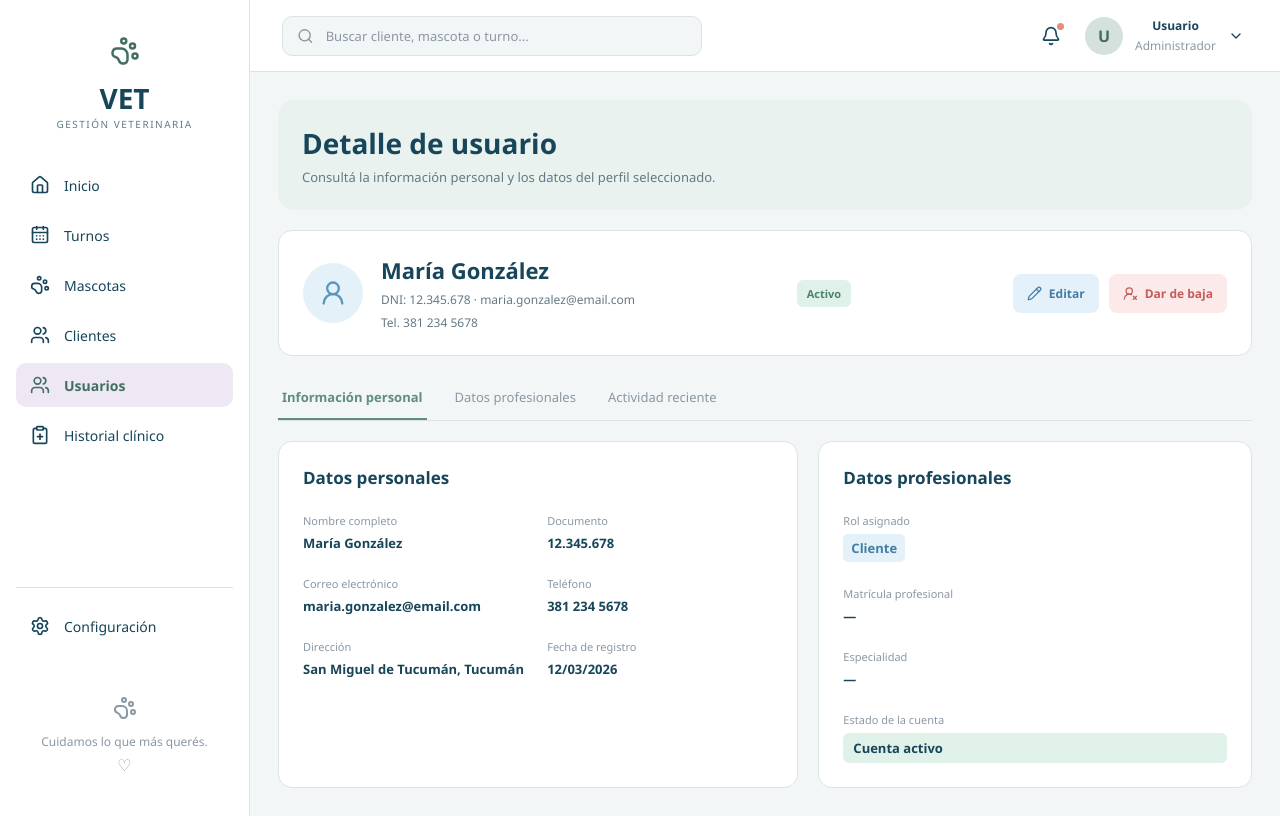
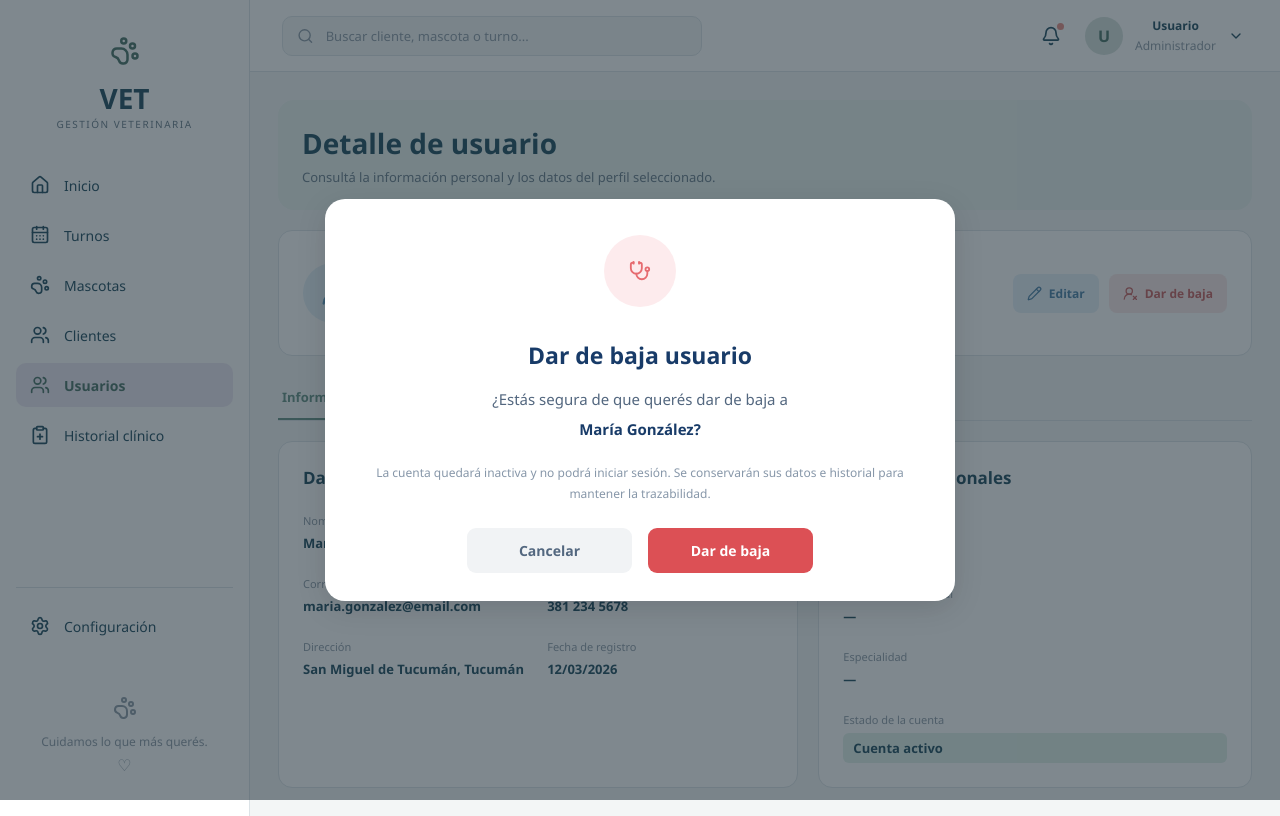
Before and after one commit to MaraBayurk/VET-TF-TUP-UTN, a React (Vite) app in the folder frontend/: page /usuarios/1 in a window 1280 px wide. Both pictures are taken after a click on the button "Dar de baja". Built offline with nearby package versions, Linux system fonts and the light colour scheme.

Commit message:
feat(frontend): add reusable user deactivation modal

```diff
--- /dev/null
+++ b/frontend/src/components/commons/ConfirmModal/ConfirmModal.scss
@@ -0,0 +1,114 @@
+
+.confirm-modal {
+  width: min(100% - 32px, 630px);
+  padding: 36px 48px 28px;
+  background: #ffffff;
+  border-radius: 20px;
+  text-align: center;
+  box-shadow: 0 8px 30px rgba(0, 0, 0, 0.12);
+
+  &__overlay {
+    position: fixed;
+    inset: 0;
+    z-index: 1000;
+    display: flex;
+    align-items: center;
+    justify-content: center;
+    padding: 24px;
+    background: rgba(35, 51, 61, 0.58);
+  }
+
+  &__icon {
+    display: flex;
+    align-items: center;
+    justify-content: center;
+    width: 72px;
+    height: 72px;
+    margin: 0 auto 32px;
+    border-radius: 50%;
+    color: #e66b70;
+    background: #fdebed;
+  }
+
+  h2 {
+    margin: 0 0 16px;
+    color: #183b68;
+    font-size: 23px;
+    font-weight: 700;
+  }
+
+  &__description {
+    margin: 0;
+    color: #53677f;
+    font-size: 15px;
+    line-height: 1.6;
+  }
+
+  &__highlight {
+    margin: 8px 0 24px;
+    color: #183b68;
+    font-size: 15px;
+    font-weight: 700;
+  }
+
+  &__details {
+    margin: 0 0 24px;
+    color: #8797a9;
+    font-size: 12px;
+    line-height: 1.7;
+  }
+
+  &__actions {
+    display: flex;
+    justify-content: center;
+    gap: 16px;
+  }
+
+  &__button {
+    min-width: 165px;
+    padding: 13px 24px;
+    border: none;
+    border-radius: 9px;
+    font-size: 14px;
+    font-weight: 600;
+    cursor: pointer;
+    transition: background 0.2s ease;
+
+    &:disabled {
+      cursor: not-allowed;
+      opacity: 0.6;
+    }
+
+    &--cancel {
+      color: #53677f;
+      background: #f1f3f5;
+
+      &:hover:not(:disabled) {
+        background: #e5e9ed;
+      }
+    }
+
+    &--confirm {
+      color: #ffffff;
+      background: #dc5055;
+
+      &:hover:not(:disabled) {
+        background: #c94348;
+      }
+    }
+  }
+}
+
+@media (max-width: 520px) {
+  .confirm-modal {
+    padding: 28px 20px;
+
+    &__actions {
+      flex-direction: column-reverse;
+    }
+
+    &__button {
+      width: 100%;
+    }
+  }
+}
--- /dev/null
+++ b/frontend/src/components/commons/ConfirmModal/ConfirmModal.tsx
@@ -0,0 +1,83 @@
+
+import { Stethoscope } from "lucide-react";
+import "./ConfirmModal.scss";
+
+interface ConfirmModalProps {
+  isOpen: boolean;
+  title: string;
+  description: string;
+  highlightedText?: string;
+  details?: string;
+  confirmText?: string;
+  cancelText?: string;
+  onConfirm: () => void;
+  onCancel: () => void;
+  isLoading?: boolean;
+}
+
+const ConfirmModal = ({
+  isOpen,
+  title,
+  description,
+  highlightedText,
+  details,
+  confirmText = "Confirmar",
+  cancelText = "Cancelar",
+  onConfirm,
+  onCancel,
+  isLoading = false,
+}: ConfirmModalProps) => {
+  if (!isOpen) return null;
+
+  return (
+    <div className="confirm-modal__overlay" onClick={onCancel}>
+      <div
+        className="confirm-modal"
+        role="dialog"
+        aria-modal="true"
+        aria-labelledby="confirm-modal-title"
+        onClick={(event) => event.stopPropagation()}
+      >
+        <div className="confirm-modal__icon">
+          <Stethoscope size={22} />
+        </div>
+
+        <h2 id="confirm-modal-title">{title}</h2>
+
+        <p className="confirm-modal__description">{description}</p>
+
+        {highlightedText && (
+          <p className="confirm-modal__highlight">
+            {highlightedText}
+          </p>
+        )}
+
+        {details && (
+          <p className="confirm-modal__details">{details}</p>
+        )}
+
+        <div className="confirm-modal__actions">
+          <button
+            type="button"
+            className="confirm-modal__button confirm-modal__button--cancel"
+            onClick={onCancel}
+            disabled={isLoading}
+          >
+            {cancelText}
+          </button>
+
+          <button
+            type="button"
+            className="confirm-modal__button confirm-modal__button--confirm"
+            onClick={onConfirm}
+            disabled={isLoading}
+          >
+            {isLoading ? "Procesando..." : confirmText}
+          </button>
+        </div>
+      </div>
+    </div>
+  );
+};
+
+export default ConfirmModal;
--- a/frontend/src/features/users/components/UsersTable.tsx
+++ b/frontend/src/features/users/components/UsersTable.tsx
@@ -1,6 +1,8 @@
+
 import { useState } from "react";
 import { useNavigate } from "react-router-dom";
-import { MoreVertical, Eye, Pencil } from "lucide-react";
+import { MoreVertical, Eye, Pencil, UserRoundX } from "lucide-react";
+import ConfirmModal from "../../../components/commons/ConfirmModal/ConfirmModal";
 
 export interface UserItem {
   id: number;
@@ -14,11 +16,21 @@ export interface UserItem {
 
 interface UsersTableProps {
   users: UserItem[];
+  onDeactivate?: (user: UserItem) => void;
 }
 
-function UsersTable({ users }: UsersTableProps) {
+function UsersTable({ users, onDeactivate }: UsersTableProps) {
   const [openMenuId, setOpenMenuId] = useState<number | null>(null);
+  const [selectedUser, setSelectedUser] = useState<UserItem | null>(null);
+
   const navigate = useNavigate();
+
+  const handleDeactivate = () => {
+    if (!selectedUser) return;
+
+    onDeactivate?.(selectedUser);
+    setSelectedUser(null);
+  };
 
   if (users.length === 0) {
     return (
@@ -29,6 +41,7 @@ function UsersTable({ users }: UsersTableProps) {
   }
 
   return (
+    <>
       <div className="users-table__wrapper">
         <table className="users-table">
           <thead>
@@ -105,6 +118,7 @@ function UsersTable({ users }: UsersTableProps) {
                           <Eye size={16} />
                           Detalle
                         </button>
+
                         <button
                           type="button"
                           onClick={() => {
@@ -115,6 +129,19 @@ function UsersTable({ users }: UsersTableProps) {
                           <Pencil size={16} />
                           Editar
                         </button>
+
+                        {user.status === "Activo" && (
+                          <button
+                            type="button"
+                            onClick={() => {
+                              setOpenMenuId(null);
+                              setSelectedUser(user);
+                            }}
+                          >
+                            <UserRoundX size={16} />
+                            Dar de baja
+                          </button>
+                        )}
                       </div>
                     )}
                   </div>
@@ -124,6 +151,19 @@ function UsersTable({ users }: UsersTableProps) {
           </tbody>
         </table>
       </div>
+
+      <ConfirmModal
+        isOpen={selectedUser !== null}
+        title="Dar de baja usuario"
+        description="¿Estás segura de que querés dar de baja a"
+        highlightedText={`${selectedUser?.name ?? ""}?`}
+        details="La cuenta quedará inactiva y no podrá iniciar sesión. Se conservarán sus datos e historial para mantener la trazabilidad."
+        confirmText="Dar de baja"
+        cancelText="Cancelar"
+        onConfirm={handleDeactivate}
+        onCancel={() => setSelectedUser(null)}
+      />
+    </>
   );
 }
 
--- a/frontend/src/features/users/pages/UserDetailPage.tsx
+++ b/frontend/src/features/users/pages/UserDetailPage.tsx
@@ -1,4 +1,3 @@
-
 import { useState } from "react";
 import { useParams, useNavigate } from "react-router-dom";
 import {
@@ -7,6 +6,7 @@ import {
   UserRoundX,
 } from "lucide-react";
 
+import ConfirmModal from "../../../components/commons/ConfirmModal/ConfirmModal";
 import "../styles/UserDetailPage.scss";
 
 type UserDetail = {
@@ -70,8 +70,15 @@ function UserDetailPage() {
   const navigate = useNavigate();
 
   const [activeTab, setActiveTab] = useState("personal");
+  const [isDeactivateModalOpen, setIsDeactivateModalOpen] = useState(false);
 
   const user = users.find((item) => item.id === Number(id));
+
+  const handleDeactivate = () => {
+    // TODO: conectar con el almacenamiento compartido o backend.
+    setIsDeactivateModalOpen(false);
+    navigate("/usuarios");
+  };
 
   if (!user) {
     return (
@@ -85,6 +92,7 @@ function UserDetailPage() {
   }
 
   return (
+    <>
       <section className="user-detail">
         <header className="user-detail__heading">
           <div>
@@ -111,7 +119,9 @@ function UserDetailPage() {
             </div>
           </div>
 
-        <span className={`user-detail__status user-detail__status--${user.status.toLowerCase()}`}>
+          <span
+            className={`user-detail__status user-detail__status--${user.status.toLowerCase()}`}
+          >
             {user.status}
           </span>
 
@@ -125,13 +135,16 @@ function UserDetailPage() {
               Editar
             </button>
 
+            {user.status === "Activo" && (
               <button
                 type="button"
                 className="user-detail__deactivate"
+                onClick={() => setIsDeactivateModalOpen(true)}
               >
                 <UserRoundX size={15} />
                 Dar de baja
               </button>
+            )}
           </div>
         </section>
 
@@ -244,6 +257,19 @@ function UserDetailPage() {
           </article>
         )}
       </section>
+
+      <ConfirmModal
+        isOpen={isDeactivateModalOpen}
+        title="Dar de baja usuario"
+        description="¿Estás segura de que querés dar de baja a"
+        highlightedText={`${user.name}?`}
+        details="La cuenta quedará inactiva y no podrá iniciar sesión. Se conservarán sus datos e historial para mantener la trazabilidad."
+        confirmText="Dar de baja"
+        cancelText="Cancelar"
+        onConfirm={handleDeactivate}
+        onCancel={() => setIsDeactivateModalOpen(false)}
+      />
+    </>
   );
 }
 
```
Lines whose indentation alone changed are shown as unchanged.
